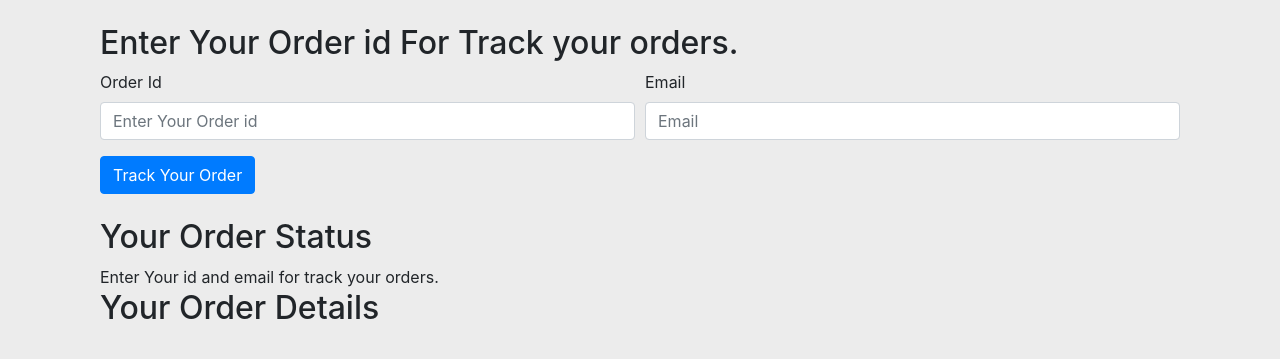
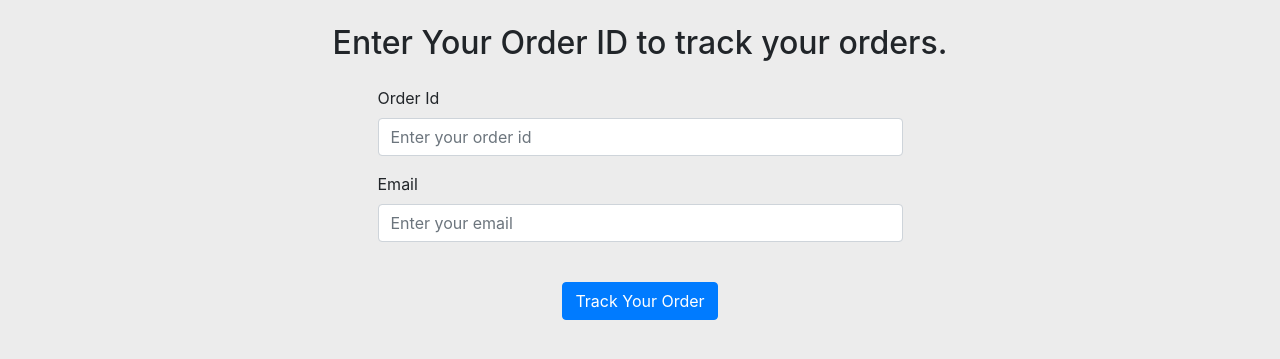
Before and after one commit to starboy-jb/BShoppy, a Django app: page /shop/tracker in a window 1280 px wide. Shown: the part 56-415 px from the top of the page. Run offline with Django 3.2, Linux system fonts and the light colour scheme; some libraries are stand-ins or nearby versions.

Commit message:
fix ui issue

```diff
--- /dev/null
+++ b/requirements.txt
@@ -0,0 +1,2 @@
+django
+pillow
--- a/shop/templates/shop/tracker.html
+++ b/shop/templates/shop/tracker.html
@@ -3,32 +3,42 @@
 {% block body %}
 <div class="container">
     <div class="col my-4">
-        <h2> Enter Your Order id For Track your orders. </h2>
-        <form method="POST" action="" id="trackerForm">{% csrf_token %}
-            <div class="form-row">
-                <div class="form-group col-md-6">
+        <h2 class="text-center mb-4"> Enter Your Order ID to track your orders. </h2>
+        <form method="POST" action="" id="trackerForm">
+            {% csrf_token %}
+            <div class="row justify-content-center">
+                <div class="form-group col-md-6 col-sm-12">
                     <label for="order_id">Order Id</label>
-                    <input type="text" class="form-control" id="orderId" name="orderId" placeholder="Enter Your Order id">
-                </div>
-                <div class="form-group col-md-6">
-                    <label for="email">Email</label>
-                    <input type="email" class="form-control" id="email" name="email" placeholder="Email">
+                    <input type="text" class="form-control" id="orderId" name="orderId" placeholder="Enter your order id" required>
                 </div>
             </div>
-            <button type="submit" class="btn btn-primary">Track Your Order</button>
+            <div class="row justify-content-center">
+                <div class="form-group col-md-6 col-sm-12">
+                    <label for="email">Email</label>
+                    <input type="email" class="form-control" id="email" name="email" placeholder="Enter your email" required>
+                </div>
+            </div>
+            <div class="row justify-content-center my-4">
+                <div class="col-md-6 col-sm-12 text-center">
+                    <button type="submit" class="btn btn-primary">Track Your Order</button>
+                </div>
+            </div>
         </form>
     </div>
-    <div class="col my-4">
-        <h2> Your Order Status </h2>
-        <div>
-            <ul class="list-group" id="items">
-                Enter Your id and email for track your orders.
-            </ul>
+    <div class="col my-4" id="order-details" style="display: none;">
+        <h2 class="text-center"> Order Status </h2>
+        <div class="row justify-content-center">
+            <div class="col-md-6 col-sm-12 text-center">
+                <ul class="list-group" id="items">
+                </ul>
+            </div>
         </div>
-        <h2> Your Order Details </h2>
-        <div>
-            <ul class="list-group" id="citems">
-            </ul>
+        <h2 class="text-center mt-4"> Your Order Details </h2>
+        <div class="row justify-content-center">
+            <div class="col-md-6 col-sm-12">
+                <ul class="list-group" id="citems">
+                </ul>
+            </div>
         </div>
     </div>
 </div>
@@ -81,7 +91,7 @@ $('#trackerForm').submit(function(event) {
                 $('#items').append(str);
                 $('#citems').append(str);
             }
-
+            $('#order-details').show();
         });
     event.preventDefault();
 })
```
